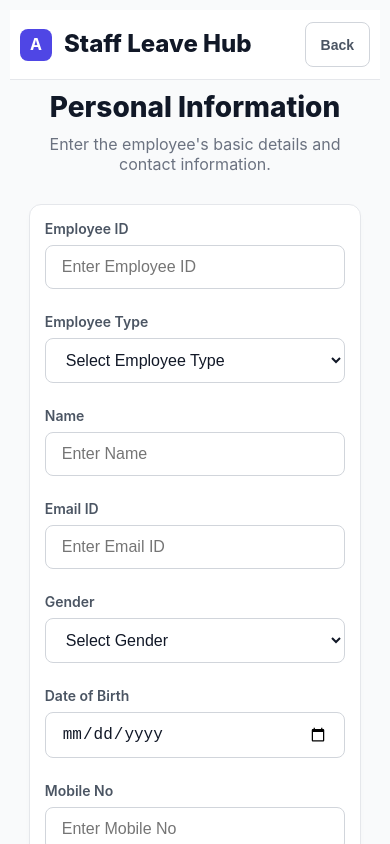
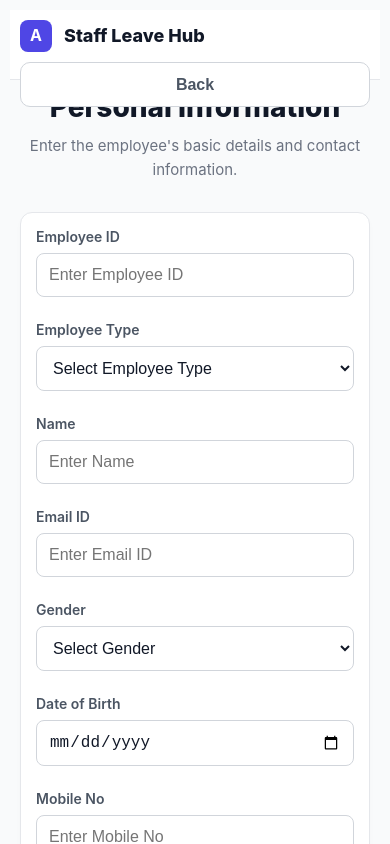
Before and after one commit to Punith19-17/Staff_Leave_Hub, a React (Create React App) app in the folder staff/: page /Signup in a window 390 px wide. Shown: the top 844 px of the page. Built offline with nearby package versions, Linux system fonts and the light colour scheme.

Commit message:
Fixed session store

```diff
--- a/staff/src/responsive.css
+++ b/staff/src/responsive.css
@@ -1,150 +1,199 @@
-/* Mobile Responsive Fix */
+/* =========================
+   GLOBAL MOBILE FIX
+========================= */
 
 @media screen and (max-width: 768px) {
 
-  body {
-    overflow-x: hidden;
+  * {
+    box-sizing: border-box;
   }
 
-  /* Main Containers */
+  html,
+  body {
+    width: 100%;
+    overflow-x: hidden !important;
+    margin: 0;
+    padding: 0;
+  }
+
+  body {
+    font-size: 14px;
+  }
+
+  /* =========================
+     MAIN LAYOUTS
+  ========================= */
+
   .container,
   .main-container,
   .dashboard-container,
+  .dashboard-content,
+  .admin-container,
   .content,
-  .wrapper {
+  .wrapper,
+  .main-content,
+  .page-container {
     width: 100% !important;
+    max-width: 100% !important;
+    margin: 0 !important;
     padding: 10px !important;
-    margin: 0 !important;
+    overflow-x: hidden !important;
   }
 
-  /* Cards */
-  .card,
-  .form-card,
-  .leave-card {
-    width: 100% !important;
-    padding: 15px !important;
-    border-radius: 12px !important;
-  }
-
-  /* Inputs */
-  input,
-  select,
-  textarea,
-  button {
-    width: 100% !important;
-    font-size: 16px !important;
-  }
-
-  /* Tables */
-  table {
-    display: block;
-    overflow-x: auto;
-    white-space: nowrap;
-  }
-
-  /* Flex layouts */
-  .row,
-  .flex,
-  .navbar,
-  .topbar {
-    flex-direction: column !important;
-    gap: 10px;
-  }
-
-  /* Sidebar */
-  .sidebar {
-    width: 100% !important;
-    position: relative !important;
-    height: auto !important;
-  }
-
-  /* Images */
-  img {
-    max-width: 100%;
-    height: auto;
-  }
-
-  /* Buttons */
-  button {
-    min-height: 45px;
-  }
-
-  /* Headings */
-  h1 {
-    font-size: 28px !important;
-  }
-
-  h2 {
-    font-size: 24px !important;
-  }
-
-  h3 {
-    font-size: 20px !important;
-  }
-
-}
-
-@media screen and (max-width: 768px) {
-
-  body {
-    overflow-x: hidden;
-  }
-
-  .sidebar {
-    width: 100% !important;
-    height: auto !important;
-    position: relative !important;
-  }
-
-  .main-content,
-  .dashboard-content {
-    width: 100% !important;
-    margin-left: 0 !important;
-    padding: 10px !important;
-  }
-
-  .dashboard-container,
-  .admin-container {
-    display: flex !important;
-    flex-direction: column !important;
-  }
-
-  .card,
-  .dashboard-card {
-    width: 100% !important;
-  }
-}
-
-@media screen and (max-width: 768px) {
+  /* =========================
+     NAVBAR / HEADER
+  ========================= */
 
   .navbar,
   .topbar,
-  header {
+  header,
+  .header {
+    width: 100% !important;
     padding: 10px !important;
-    flex-direction: row !important;
+    display: flex !important;
+    flex-wrap: wrap !important;
+    align-items: center !important;
     justify-content: space-between !important;
-    align-items: center !important;
+    gap: 10px !important;
   }
 
   .logo,
   .brand,
   .title {
-    font-size: 24px !important;
+    font-size: 18px !important;
     line-height: 1.2 !important;
+    word-break: break-word;
   }
 
-  .back-btn,
-  .nav-btn,
-  .login-btn {
-    width: auto !important;
-    padding: 10px 15px !important;
-    font-size: 14px !important;
+  /* =========================
+     SIDEBAR
+  ========================= */
+
+  .sidebar {
+    width: 100% !important;
+    position: relative !important;
+    height: auto !important;
+    padding: 10px !important;
   }
 
+  /* =========================
+     CARDS
+  ========================= */
+
+  .card,
+  .dashboard-card,
   .form-card,
   .login-card,
-  .signup-card {
-    margin: 20px auto !important;
-    width: 95% !important;
+  .signup-card,
+  .leave-card {
+    width: 100% !important;
+    max-width: 100% !important;
+    margin: 10px auto !important;
+    padding: 15px !important;
+    border-radius: 12px !important;
+  }
+
+  /* =========================
+     FORMS
+  ========================= */
+
+  form {
+    width: 100% !important;
+  }
+
+  input,
+  select,
+  textarea {
+    width: 100% !important;
+    max-width: 100% !important;
+    font-size: 16px !important;
+    padding: 12px !important;
+  }
+
+  /* =========================
+     BUTTONS
+  ========================= */
+
+  button,
+  .btn,
+  .login-btn,
+  .nav-btn,
+  .back-btn {
+    width: 100% !important;
+    min-height: 45px !important;
+    font-size: 16px !important;
+    padding: 12px !important;
+    border-radius: 10px !important;
+  }
+
+  /* =========================
+     FLEX & GRID FIX
+  ========================= */
+
+  .row,
+  .flex,
+  .grid,
+  .dashboard-row,
+  .card-container {
+    display: flex !important;
+    flex-direction: column !important;
+    gap: 15px !important;
+  }
+
+  /* =========================
+     TABLE FIX
+  ========================= */
+
+  table {
+    display: block;
+    width: 100%;
+    overflow-x: auto;
+    white-space: nowrap;
+  }
+
+  /* =========================
+     IMAGES
+  ========================= */
+
+  img {
+    max-width: 100% !important;
+    height: auto !important;
+    object-fit: contain;
+  }
+
+  /* =========================
+     TEXT
+  ========================= */
+
+  h1 {
+    font-size: 28px !important;
+    text-align: center;
+  }
+
+  h2 {
+    font-size: 24px !important;
+    text-align: center;
+  }
+
+  h3 {
+    font-size: 20px !important;
+    text-align: center;
+  }
+
+  p {
+    font-size: 15px !important;
+    line-height: 1.6 !important;
+  }
+
+  /* =========================
+     OVERFLOW FIX
+  ========================= */
+
+  div,
+  section,
+  main,
+  aside {
+    max-width: 100% !important;
+    overflow-x: hidden !important;
   }
 }
```
